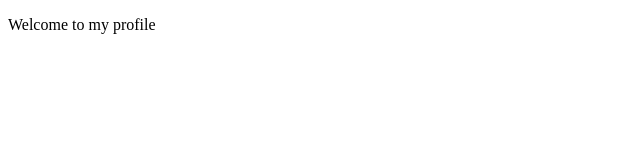
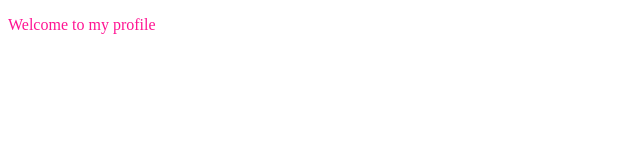
Before and after one commit to domain-goykar/Gitproject, a plain HTML site: page Index.html in a window 1280 px wide. Shown: the whole page, without its empty margins (0-640 px from the left). Drawn offline with Linux system fonts and the light colour scheme.

Commit message:
Second commit V2

```diff
--- a/Index.html
+++ b/Index.html
@@ -6,6 +6,7 @@
     <title>Document</title>
 </head>
 <body>
-    <p>Welcome to my profile</p>
+    <p style="color: deeppink;">Welcome to my profile</p>
+
 </body>
 </html>
```
